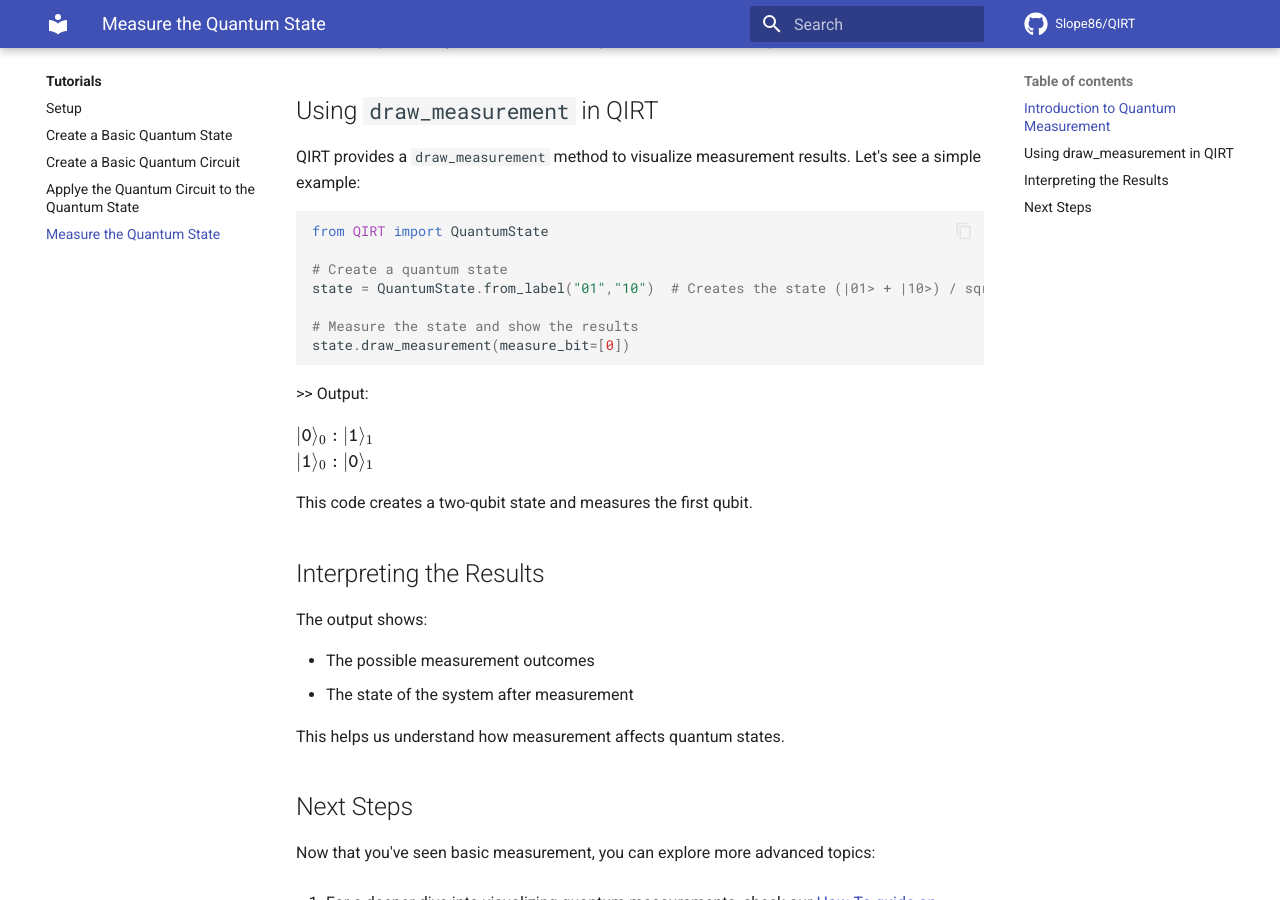
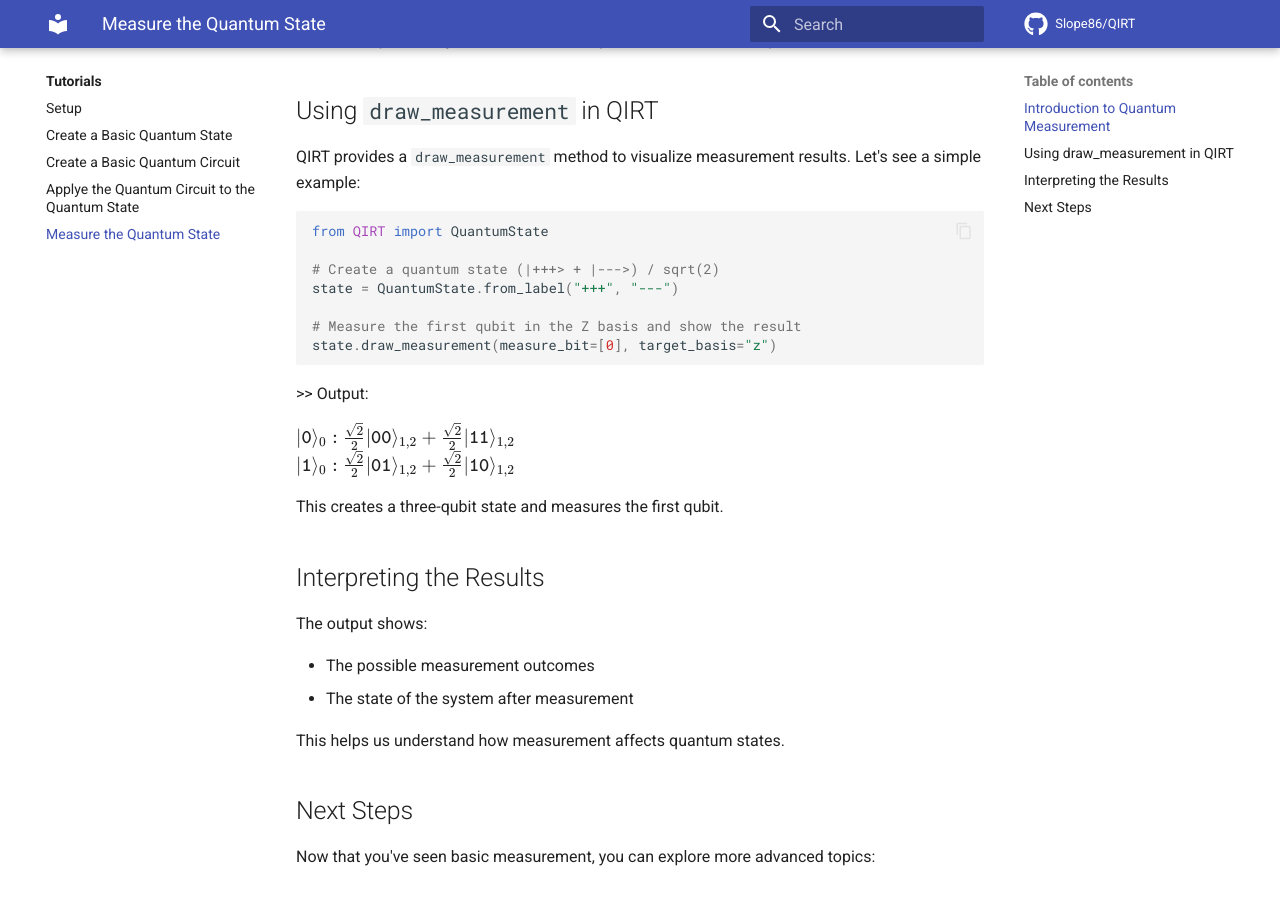
Before and after one commit to Slope86/QIRT, an MkDocs documentation site: the page built from docs/tutorials/basic_measurement.md, in a window 1280 px wide and 900 px high, scrolled down 368 px. Built offline with MkDocs 1.6.1 and Material for MkDocs 9.7.7, drawn with Linux system fonts in a browser that asks for light colours; comment, search, counter and statistics services are not loaded.

Commit message:
docs: update basic measurement tutorial demo

````diff
--- a/docs/tutorials/basic_measurement.md
+++ b/docs/tutorials/basic_measurement.md
@@ -13,18 +13,18 @@ QIRT provides a `draw_measurement` method to visualize measurement results. Let'
 ```python
 from QIRT import QuantumState
 
-# Create a quantum state
-state = QuantumState.from_label("01","10")  # Creates the state (|01> + |10>) / sqrt(2)
+# Create a quantum state (|+++> + |--->) / sqrt(2)
+state = QuantumState.from_label("+++", "---")
 
-# Measure the state and show the results
-state.draw_measurement(measure_bit=[0])
+# Measure the first qubit in the Z basis and show the result
+state.draw_measurement(measure_bit=[0], target_basis="z")
 ```
 
 \>> Output:
 
-$|\texttt{0}\rangle_{0} : |\texttt{1}\rangle_{1} \\|\texttt{1}\rangle_{0} : |\texttt{0}\rangle_{1} \\$
+$|\texttt{0}\rangle_{0} : \frac{\sqrt{2}}{2}|\texttt{00}\rangle_{1,2} +\frac{\sqrt{2}}{2}|\texttt{11}\rangle_{1,2} \\|\texttt{1}\rangle_{0} : \frac{\sqrt{2}}{2}|\texttt{01}\rangle_{1,2} +\frac{\sqrt{2}}{2}|\texttt{10}\rangle_{1,2} \\$
 
-This code creates a two-qubit state and measures the first qubit.
+This creates a three-qubit state and measures the first qubit.
 
 ## Interpreting the Results
 
````
